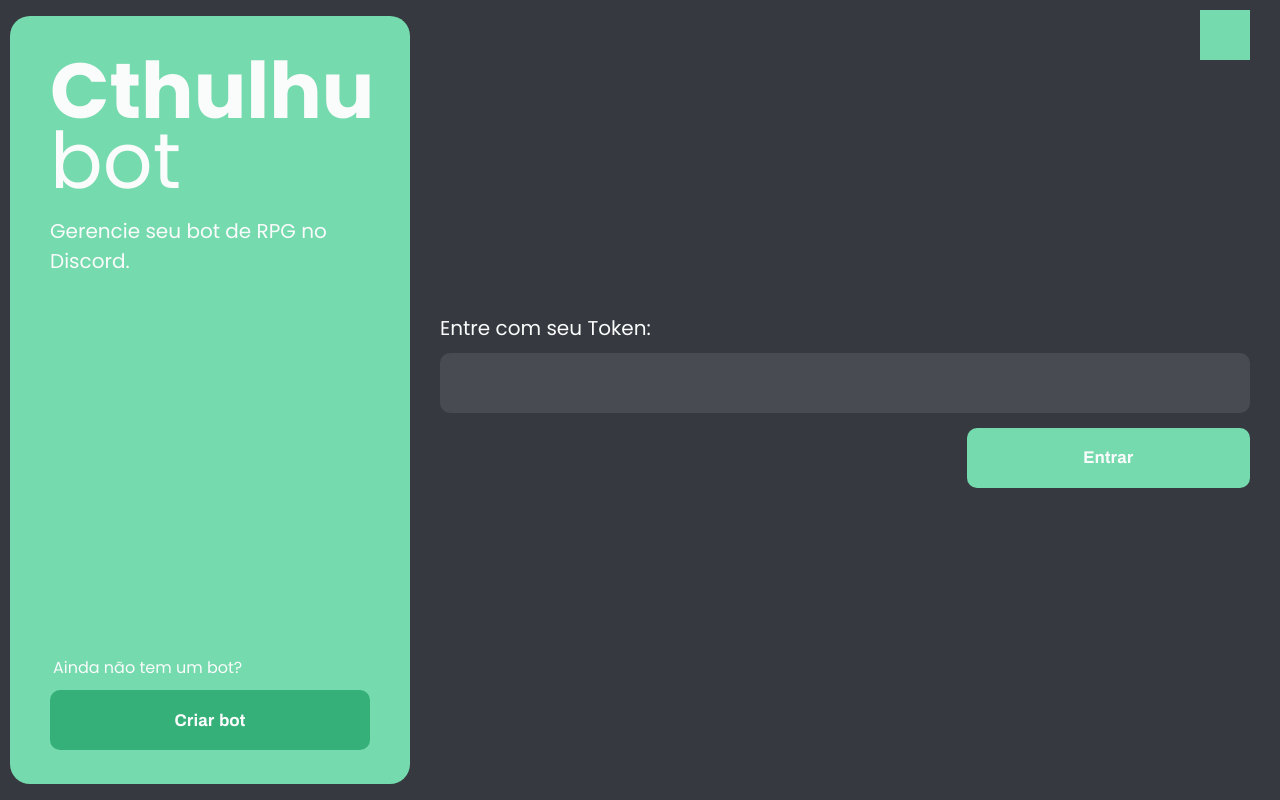
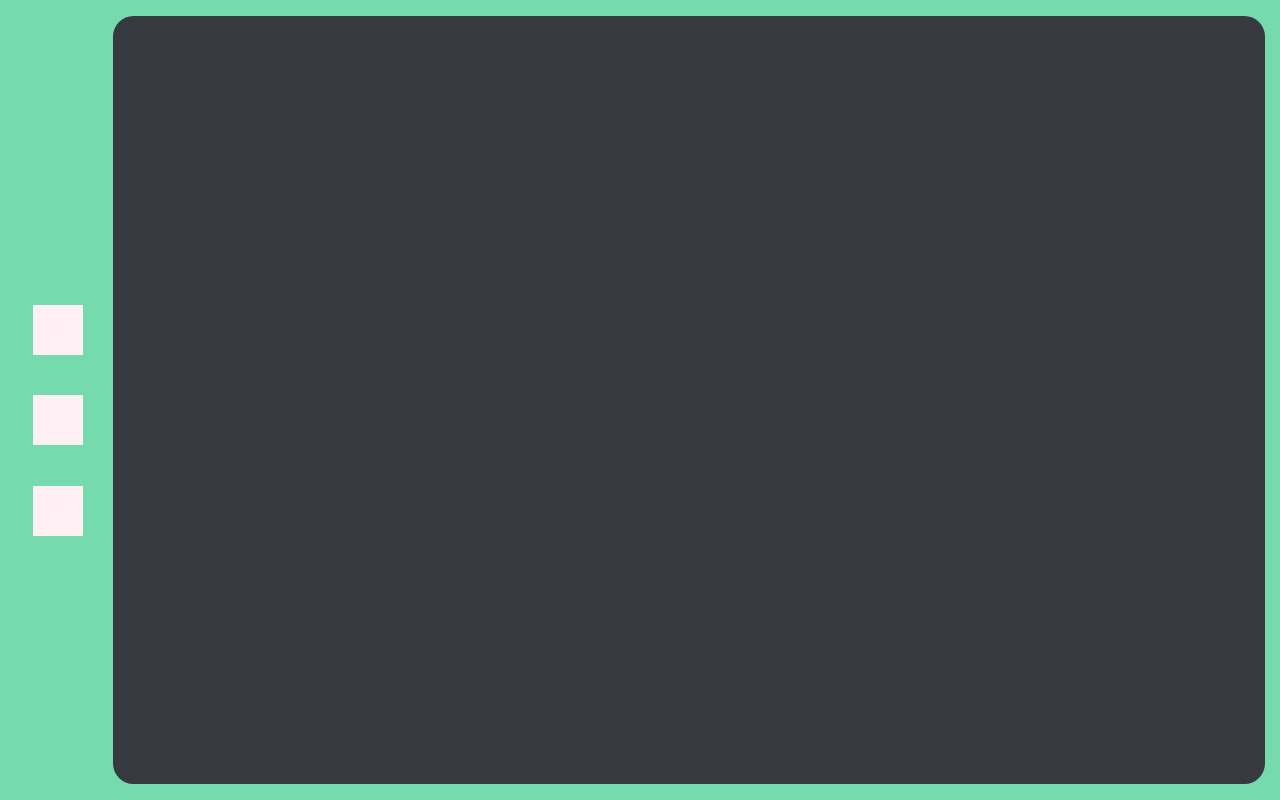
Before and after one commit to murilomontino/DiscordAppBot-NodeJS, a React (Create React App) app: page / in a window 1280 px wide. Built offline with nearby package versions, Linux system fonts and the light colour scheme.

Commit message:
front end login

```diff
--- a/index.js
+++ b/index.js
@@ -4,10 +4,10 @@
 
 
 function createWindow(){
-    const win = new BrowserWindow( { width: 800, height:600 })
+    const win = new BrowserWindow( { width: 1000, height:600 })
     win.loadURL("http://localhost:3000/")
     win.removeMenu()
-    win.webContents.openDevTools()
+    //win.webContents.openDevTools()
 
 }
 
--- a/src/App.js
+++ b/src/App.js
@@ -1,10 +1,11 @@
 import React from 'react';
 import './assets/styles/global.css';
-import Login from './pages/Login/index'
+import Login from './pages/Login';
+import Main from './pages/Main';
 function App() {
   return (
     <div className="App">
-          <Login></Login>
+         <Main></Main>
     </div>
   );
 }
--- a/src/assets/styles/global.css
+++ b/src/assets/styles/global.css
@@ -1,5 +1,5 @@
 :root {
-    font-size: 62.5%;
+    font-size: 64%;
 
     --color-background: #36393f;
     --color-background-dark: #2f3136;
@@ -62,6 +62,12 @@
 
   @media(max-width: 800px){
       :root{
-        font-size: 47%;
+        font-size: 50%;
       }
   }
+
+  @media(max-height: 500px){
+    :root{
+      font-size: 50%;
+    }
+}
--- a/src/pages/Login/styles.css
+++ b/src/pages/Login/styles.css
@@ -5,7 +5,7 @@
     border-radius: 2rem;
     margin-left: 1rem;
     padding: 4rem;
-    min-height: 350px;
+    min-height: 300px;
 }
 
 .left-container h1{
@@ -61,6 +61,8 @@
     flex-direction: column;
     margin-right: 3rem;
     min-width: 300px;
+    align-items: center;
+
 }
 
 .right-container p{
@@ -75,7 +77,7 @@
     outline: none;
     border: 0;
     padding-left: 1rem;
-    font-size: 2.6rem;
+    font-size: 2.2rem;
     margin-top: 1rem;
     margin-bottom: 1rem;
 }
@@ -103,6 +105,8 @@
 .input-container{
     position: relative;
     height: 175px;
+
+    min-width: 70%;
 }
 
 .icon-right{
--- /dev/null
+++ b/src/pages/Main/index.js
@@ -0,0 +1,18 @@
+import React from "react";
+import "./styles.css";
+
+function Main() {
+  return (
+    <div className="background">
+        <div className="menu-container">
+          <div className="item-menu"></div>
+          <div className="item-menu"></div>
+          <div className="item-menu"></div>
+        </div>
+        <div className="right-main-container"></div>
+    </div>
+
+)
+}
+
+export default Main;
--- /dev/null
+++ b/src/pages/Main/styles.css
@@ -0,0 +1,44 @@
+.background{
+    background: var(--color-primary);
+    height: 100%;
+    width: 100%;
+    display: flex;
+    align-items: center;
+
+}
+
+.right-main-container{
+    height: 96vh;
+    width: 90%;
+    background: var(--color-background);
+    border-radius: 2rem;
+    position: absolute;
+    right: 1.5rem;
+}
+
+.menu-container{
+    width: 9%;
+    height: 100%;
+    display: flex;
+    justify-content: center;
+    align-items: center;
+    flex-direction: column;
+
+}
+
+.item-menu{
+    height: 50px;
+    width: 50px;
+    background-color: lavenderblush;
+    margin-top: 4rem;
+}
+
+@media(max-width: 950px){
+
+.right-main-container{
+    width: 80%;
+}
+.menu-container{
+    width:19%;;
+}
+}
```
